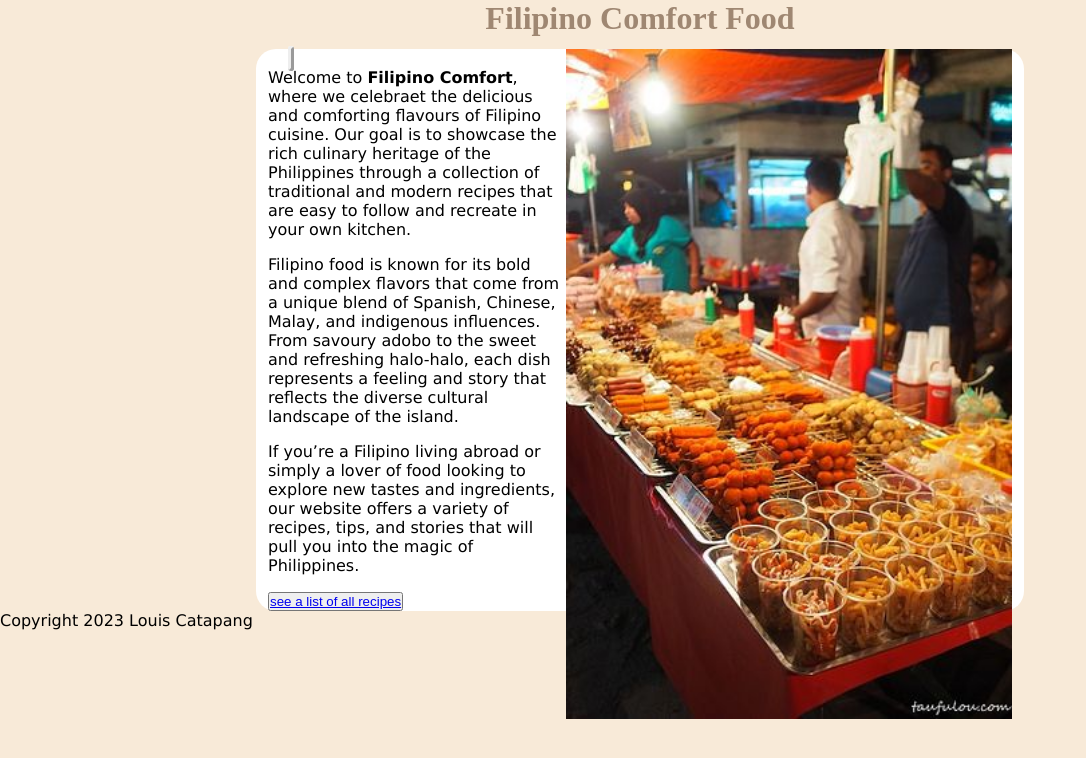
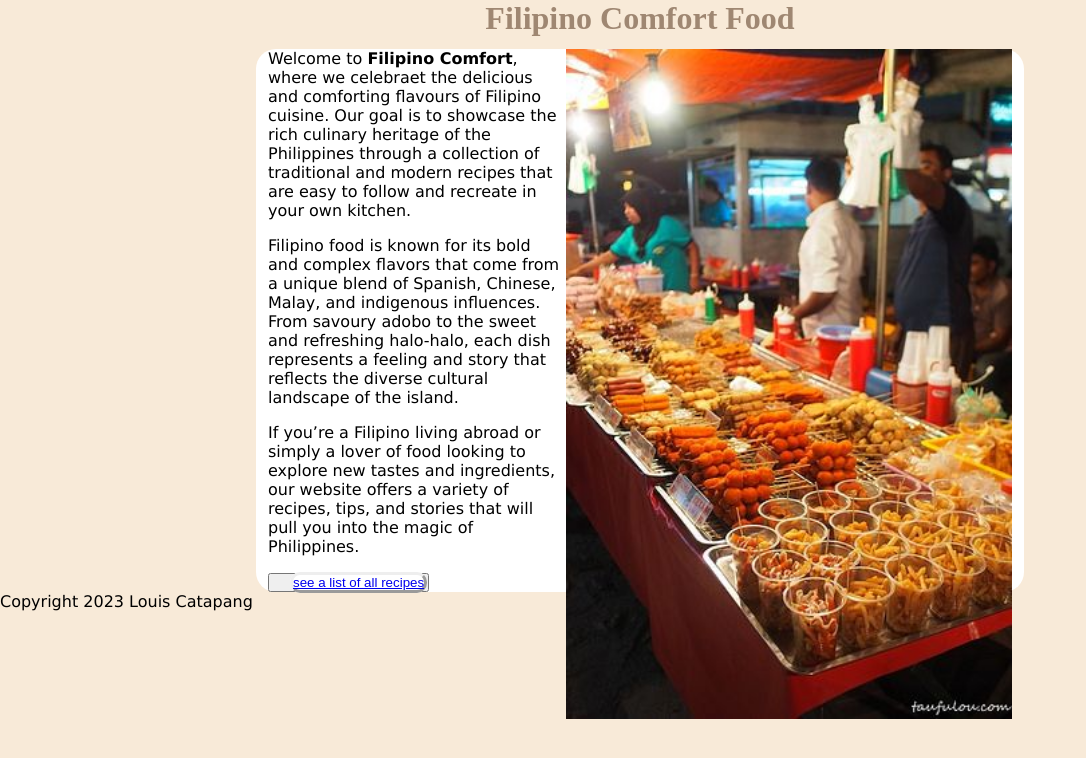
Before and after one commit to Loohwis/Recipe1, a Jekyll site: the page built from home/index.md, in a window 1280 px wide. Shown: the top 758 px of the page, without its empty margins (0-1086 px from the left). Built offline with Jekyll 4.4.1, drawn with Linux system fonts in a browser that asks for light colours.

Commit message:
Update recipesite.html

```diff
--- a/_layouts/recipesite.html
+++ b/_layouts/recipesite.html
@@ -9,7 +9,7 @@
     {%- if page.layout == "recipeshome" -%}
     {%- if page.coverimage -%}
       <div class="home">
-        <a class="rep_but" title="see a list of all recipes" href="/recipelist">
+        <a title="see a list of all recipes" href="/recipelist">
         <img class="cover" src="{{ page.coverimage | relative_url }}" alt="{{ home_page[0].title }}" />
         </a>
       </div>
@@ -17,7 +17,7 @@
     {%- endif -%}
       {{ content | replace: "../uploads", "/uploads" }}
       {%- if page.layout == "recipeshome" -%}
-      <button><a title="see a list of all recipes" href="/recipelist">see a list of all recipes</a></button>
+      <button><a class="rep_but" title="see a list of all recipes" href="/recipelist">see a list of all recipes</a></button>
       {%- endif -%}
     </main>
 
```
